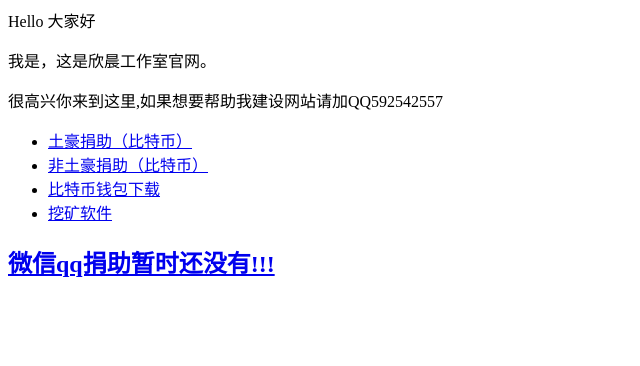
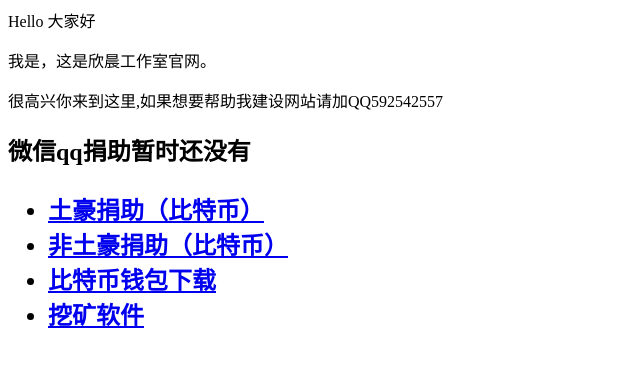
Before and after one commit to zq133/zq133.github.io, a plain HTML site: page index.html in a window 1280 px wide. Shown: the whole page, without its empty margins (0-640 px from the left). Drawn offline with Linux system fonts and the light colour scheme.

Commit message:
Update index.html

```diff
--- a/index.html
+++ b/index.html
@@ -1,11 +1,11 @@
 <p>Hello 大家好</p>
 <p>我是，这是欣晨工作室官网。 </p>
 <p>很高兴你来到这里,如果想要帮助我建设网站请加QQ592542557</p>
+<h2>微信qq捐助暂时还没有<h2>
 
 <ul>
   <li> <a href="bitcoin:bc1qlg8q83f8ntn2sdtcttz0htxkjyn5akjevsvxzj?amount=0.001002&time=1629687655">土豪捐助（比特币）</a> </li>
   <li> <a href="bitcoin:bc1q676rktumxzawx7awqppy55082vu7jjvcsej6t5?time=1629687696">非土豪捐助（比特币）</a> </li>
   <li> <a href="https://electrum.org/">比特币钱包下载</a> </li>
-  <li> <a href="<li> <a href="https://www.nicehash.com/">挖矿软件
+  <li> <a href="<li> <a href="https://www.nicehash.com/">挖矿软件</a> </li>
 </ul>
-<h2>微信qq捐助暂时还没有!!! <h2>
```
